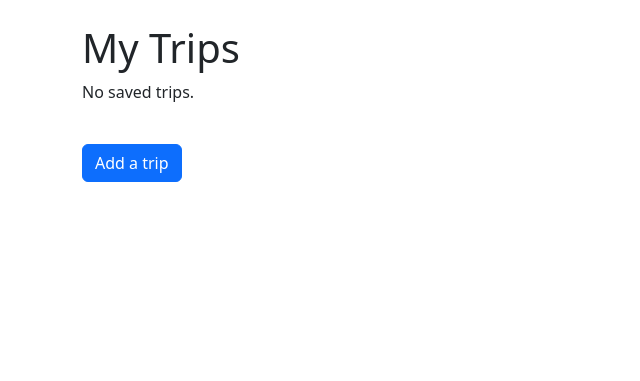
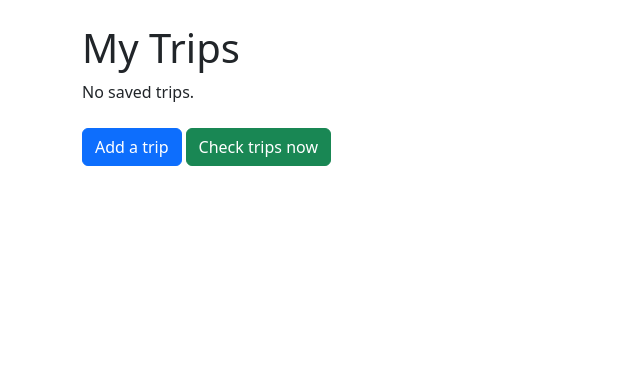
Before and after one commit to mike-mike-mike-mike-mike/airbnb_availability_checker, a Django app: page /trips/ in a window 1280 px wide. Shown: the part 40-421 px from the top of the page, without its empty margins (0-640 px from the left). Run offline with Django 5.2, Linux system fonts and the light colour scheme; the visitor is signed in with stand-in values (Sample User, id 1); data that the repository does not hold is empty; some libraries are stand-ins or nearby versions.

Commit message:
Set up action to call trip check job manually

```diff
--- a/app/settings.py
+++ b/app/settings.py
@@ -138,6 +138,9 @@ STATICFILES_DIRS = [
 
 DEFAULT_AUTO_FIELD = "django.db.models.BigAutoField"
 
+# Session settings
+SESSION_COOKIE_AGE = 60 * 60 * 24  # 1 day
+
 # Custom user model
 AUTH_USER_MODEL = "users.User"
 
--- a/trips/templates/trips/trip_list.html
+++ b/trips/templates/trips/trip_list.html
@@ -27,6 +27,12 @@
     <p>No saved trips.</p>
 {% endif %}
 
-<a href="{% url 'trips:new_trip' %}" class="btn btn-primary mt-4">Add a trip</a>
+<div class="d-flex mt-4">
+    <a href="{% url 'trips:new_trip' %}" class="btn btn-primary me-1">Add a trip</a>
+    <form method="post" action="{% url 'trips:check_trips' %}">
+        {% csrf_token %}
+        <input type="submit" value="Check trips now" class="btn btn-success">
+    </form>
+</div>
 
 {% endblock %}
--- a/trips/urls.py
+++ b/trips/urls.py
@@ -8,4 +8,5 @@ urlpatterns = [
     path("new/", views.CreateView.as_view(), name="new_trip"),
     path("<int:pk>/", views.DetailsView.as_view(), name="trip_details"),
     path("<int:pk>/edit/", views.UpdateView.as_view(), name="edit_trip"),
+    path("check/", views.CheckTrips.as_view(), name="check_trips"),
 ]
--- a/trips/views.py
+++ b/trips/views.py
@@ -1,4 +1,6 @@
+from django.shortcuts import redirect
 from django.views import generic
+from django.contrib import messages
 from django.contrib.auth.mixins import LoginRequiredMixin
 from django.utils.decorators import method_decorator
 from django.views.decorators.cache import never_cache
@@ -49,3 +51,20 @@ class UpdateView(BaseTripView, generic.UpdateView):
         if self.get_object().user != self.request.user:
             return self.handle_no_permission()
         return super().dispatch(request, *args, **kwargs)
+
+
+class CheckTrips(BaseTripView, generic.View):
+    http_method_names = ["post"]
+
+    def post(self, request, *args, **kwargs):
+        try:
+            trips = Trip.objects.filter(user=self.request.user)
+
+            # return the index view with a success message
+            messages.success(
+                request, "Trips are being checked, refresh in a few minutes."
+            )
+        except Exception as e:
+            messages.error(request, f"An error occurred: {e}")
+
+        return redirect("trips:trip_list")
```
